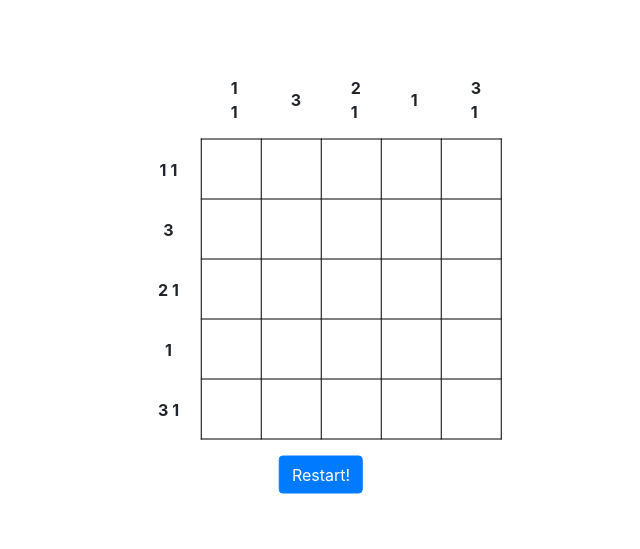
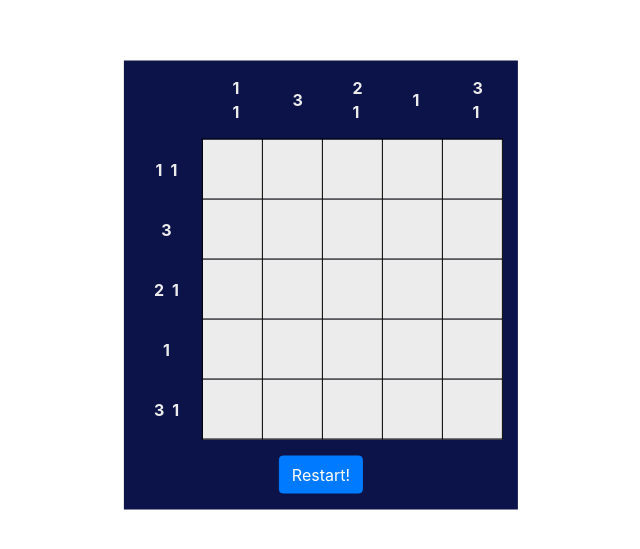
Before and after one commit to LaVanguardia/Nonogram, a React (Create React App) app: page / in a window 1280 px wide. Shown: the part 115-664 px from the top of the page, without its empty margins (319-959 px from the left). Built offline with nearby package versions, Linux system fonts and the light colour scheme.

Commit message:
ajustes css background y color

```diff
--- a/src/Nonogram.js
+++ b/src/Nonogram.js
@@ -179,7 +179,7 @@ function Nonogram() {
   verticalCounter(solutionGame.grid);
 
   return (
-    <div className="container-fluid">
+    <div className="Nonogram container-fluid">
       {modal ?
         <div>
           <Modal isOpen={modal} toggle={toggle}>
@@ -200,7 +200,7 @@ function Nonogram() {
                 {/*The first one goes empty*/}
                 <td></td>
                 {verticalClues.map((clue, clueIndex) => {
-                  return <td key={clueIndex} className='clue v_clue'><div className="prueba">{clue}</div></td>
+                  return <td key={clueIndex} className='clue v_clue'><div className="v-text">{clue}</div></td>
                 })}
               </tr>
               {
--- a/src/Nonogram.scss
+++ b/src/Nonogram.scss
@@ -1,3 +1,19 @@
+.Nonogram {
+    background-color: #0C1348;
+    display: flex;
+    justify-content: center;
+    align-items: center;
+    // height: 100vh;
+}
+
+.btn-primary {
+    background-color: rgb(86, 93, 148);
+}
+
+// .container-fluid {
+//     width: 100vw;
+// }
+
 table.center {
     empty-cells: hide;
 
@@ -11,14 +27,14 @@ table.center {
 
     // Cases of the cells...No selected:0 /OK:1 / KO:2
     & .cell_0 {
-        background-color: white;
+        background-color: rgb(236, 236, 236);
         width: 2rem;
         height: 2rem;
         border: 1px solid black;
     }
 
     & .cell_1 {
-        background-color: green;
+        background-color: rgb(86, 93, 148);
         width: 2rem;
         height: 2rem;
         border: 1px solid black;
@@ -37,6 +53,7 @@ table.center {
     font-weight: 700;
     letter-spacing: 2px;
     text-align: right;
+    color: rgb(236, 236, 236);
 }
 
 .v_clue {
@@ -53,12 +70,22 @@ table.center {
 }
 
 .h_clue {
-    letter-spacing: 4px;
+    letter-spacing: 8px;
     padding-right: 4px;
 }
-.prueba{
+.v-text{
     // display: inline-table;
     margin: 0 auto;
     width: 0;
     word-wrap: break-word;
 }
+
+.modal {
+    position: fixed;
+    top: 0;
+    left: 0;
+    z-index: 1050;
+    width: 100%;
+    height: 100%;
+    outline: 0;
+}
```
